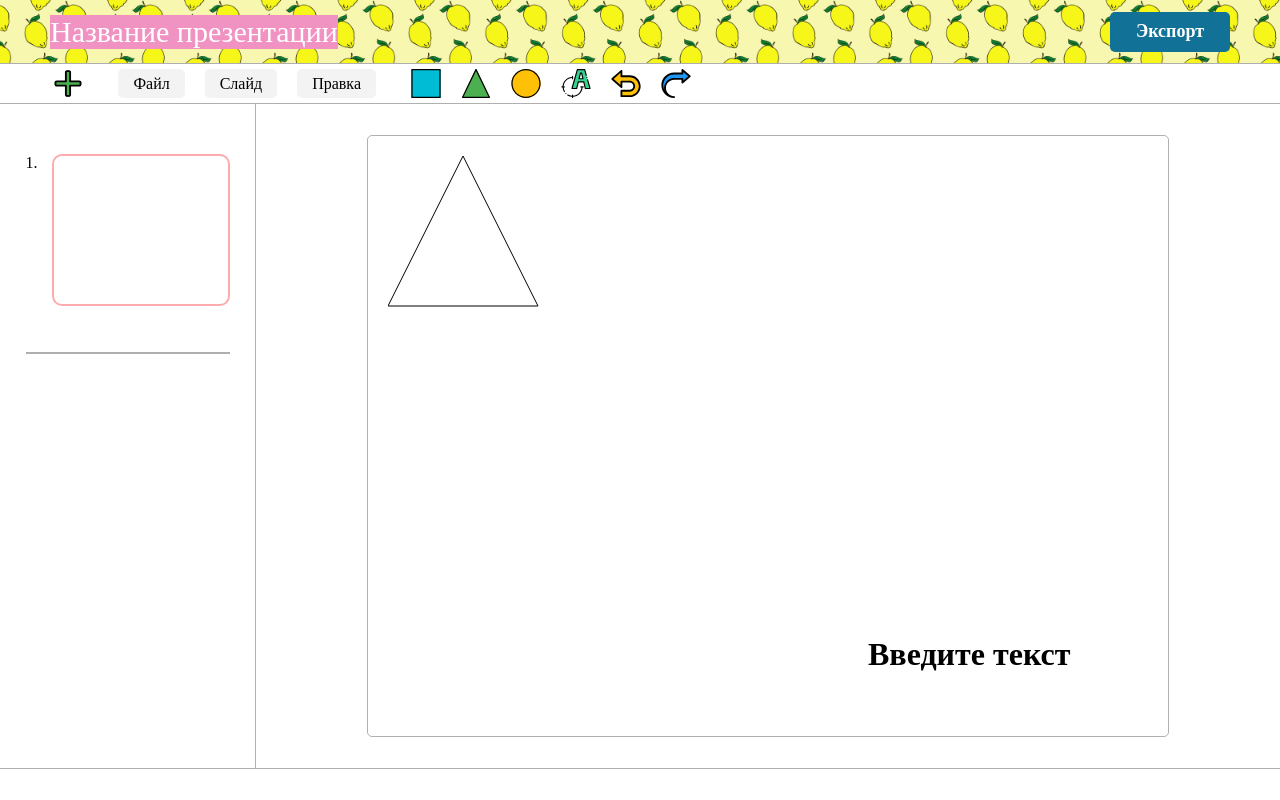
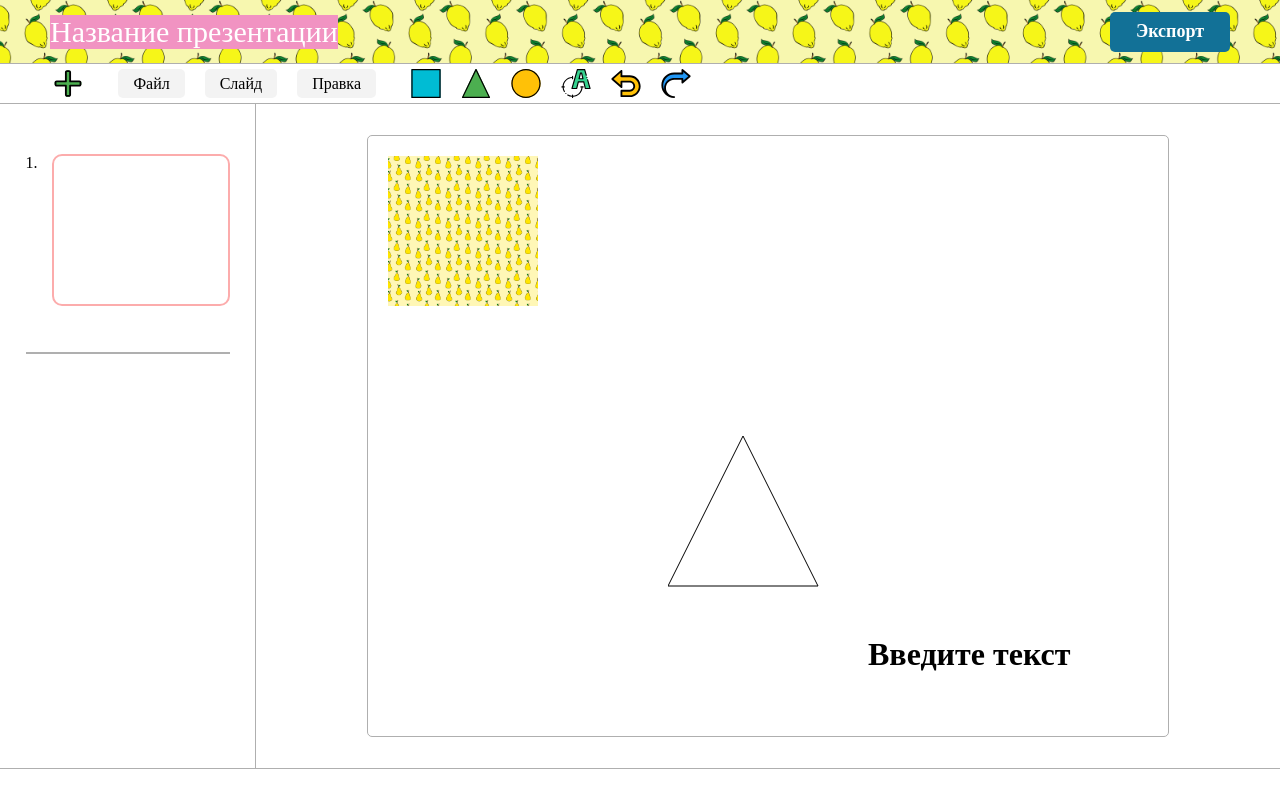
Before and after one commit to anatoliypus/beauty-slides, a React (Create React App) app: page / in a window 1280 px wide. Built offline with nearby package versions, Linux system fonts and the light colour scheme; a web font is replaced by a local one.

Commit message:
image rendering on slide

```diff
--- a/src/index.tsx
+++ b/src/index.tsx
@@ -4,19 +4,21 @@ import './index.css';
 import App from './App';
 import * as serviceWorker from './serviceWorker';
 import constructors from './constructors/constructors';
-import { addText, moveItem, addFigure } from './methods/methods';
+import { addText, moveItem, addFigure, addImage } from './methods/methods';
 
 const settings = constructors.createSettings('800px', '600px');
 export let app = constructors.createApp(settings);
 app = addText(app);
+app = moveItem(app, app.slides[0].objects[0].id, 500, 500);
 app = addFigure(app, 'triangle');
-app = moveItem(app, app.slides[0].objects[0].id, 500, 500);
+app = moveItem(app, app.slides[0].objects[1].id, 300, 300);
+app = addImage(app, '/background-1.jpg');
 
 ReactDOM.render(
-  <React.StrictMode>
-    <App app={app} />
-  </React.StrictMode>,
-  document.getElementById('root')
+    <React.StrictMode>
+        <App app={app} />
+    </React.StrictMode>,
+    document.getElementById('root')
 );
 
 // If you want your app to work offline and load faster, you can change
--- a/src/view/slideViewport/SlideViewport.tsx
+++ b/src/view/slideViewport/SlideViewport.tsx
@@ -102,6 +102,16 @@ export default function SlideViewport(props: SlideViewportProps) {
                             </svg>
                         );
                     }
+                    if (node.type === 'img') {
+                        let styleForImg = {
+                            ...style,
+                            width: node.width,
+                            height: node.height
+                        }
+                        return (
+                            <img style={styleForImg} key={node.id} src={node.path}></img>
+                        );
+                    }
                 })}
             </div>
         </div>
```
Also changed, not shown: src/view/slideViewport/slideViewport.css (indentation only).
